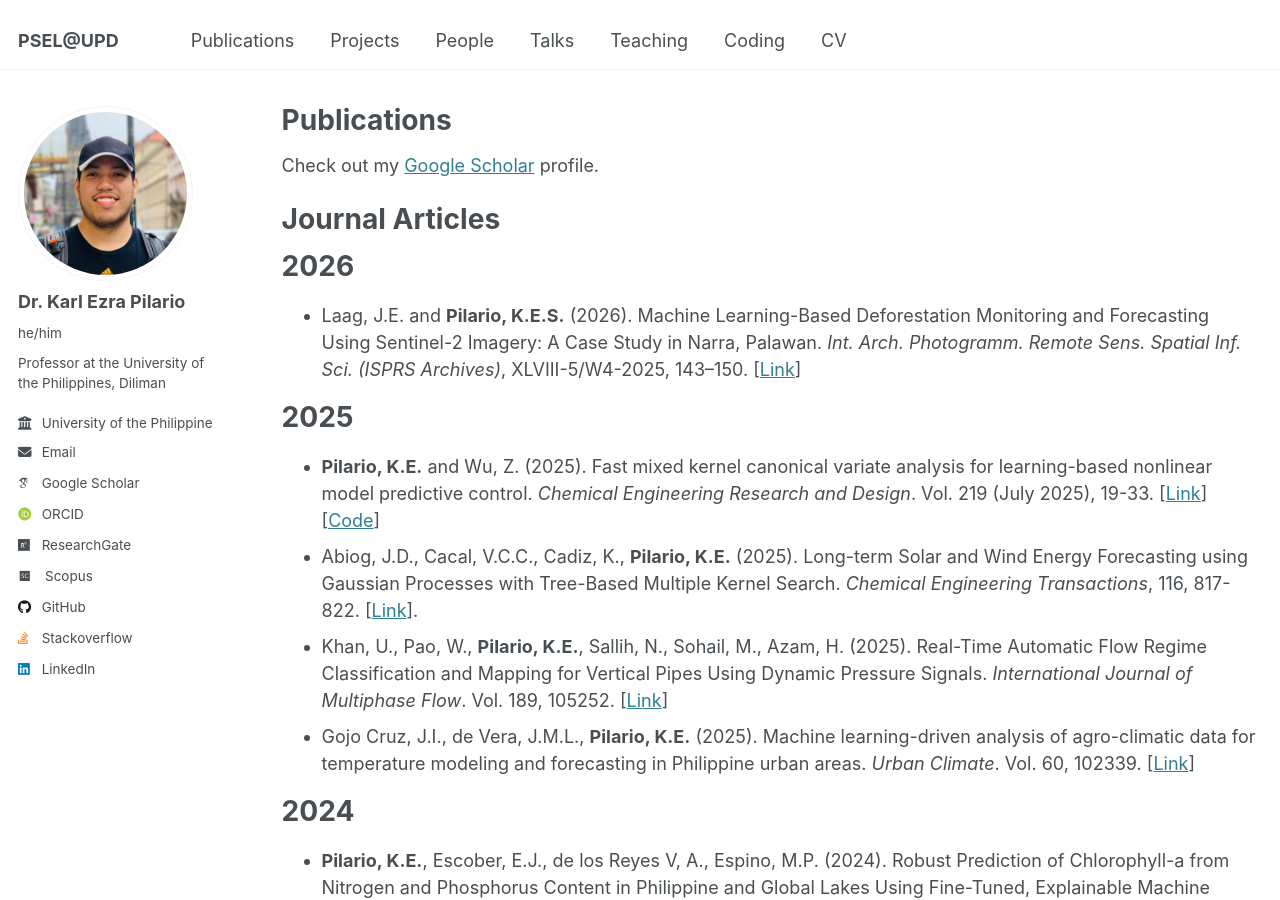
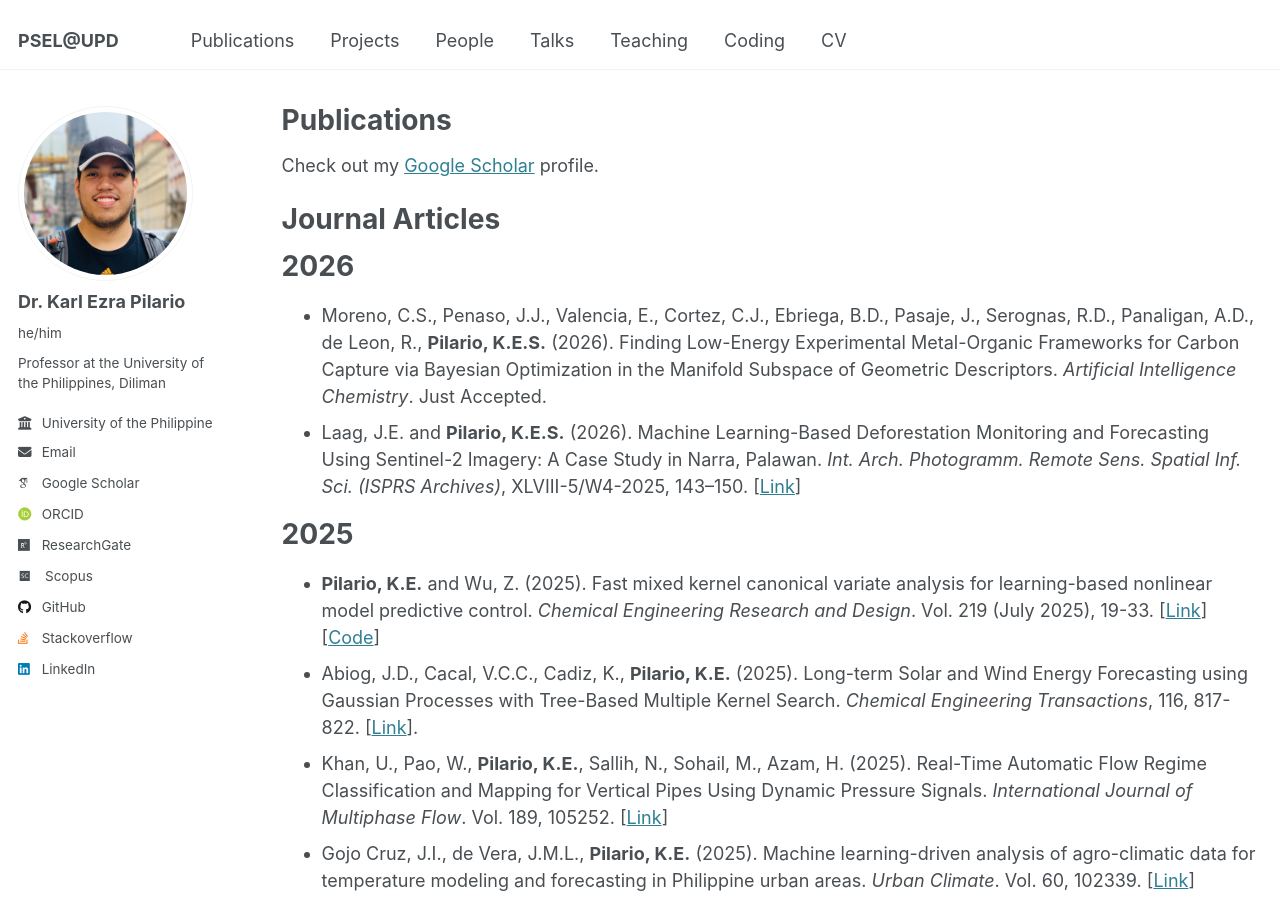
Before and after one commit to kspilario/kspilario.github.io, a Jekyll site: the page built from _pages/publications.md, in a window 1280 px wide and 900 px high. Built offline with Jekyll 4.4.1, drawn with Linux system fonts in a browser that asks for light colours; some web fonts are replaced.

Commit message:
Update publications.md

```diff
--- a/_pages/publications.md
+++ b/_pages/publications.md
@@ -12,6 +12,7 @@ Check out my [Google Scholar](https://scholar.google.com.ph/citations?user=n41zo
 
 2026
 ======
+* Moreno, C.S., Penaso, J.J., Valencia, E., Cortez, C.J., Ebriega, B.D., Pasaje, J., Serognas, R.D., Panaligan, A.D., de Leon, R., **Pilario, K.E.S.** (2026). Finding Low-Energy Experimental Metal-Organic Frameworks for Carbon Capture via Bayesian Optimization in the Manifold Subspace of Geometric Descriptors. *Artificial Intelligence Chemistry*. Just Accepted.
 * Laag, J.E. and **Pilario, K.E.S.** (2026). Machine Learning-Based Deforestation Monitoring and Forecasting Using Sentinel-2 Imagery: A Case Study in Narra, Palawan. *Int. Arch. Photogramm. Remote Sens. Spatial Inf. Sci. (ISPRS Archives)*, XLVIII-5/W4-2025, 143–150. [[Link](https://isprs-archives.copernicus.org/articles/XLVIII-5-W4-2025/143/2026/)]
 
 2025
```
